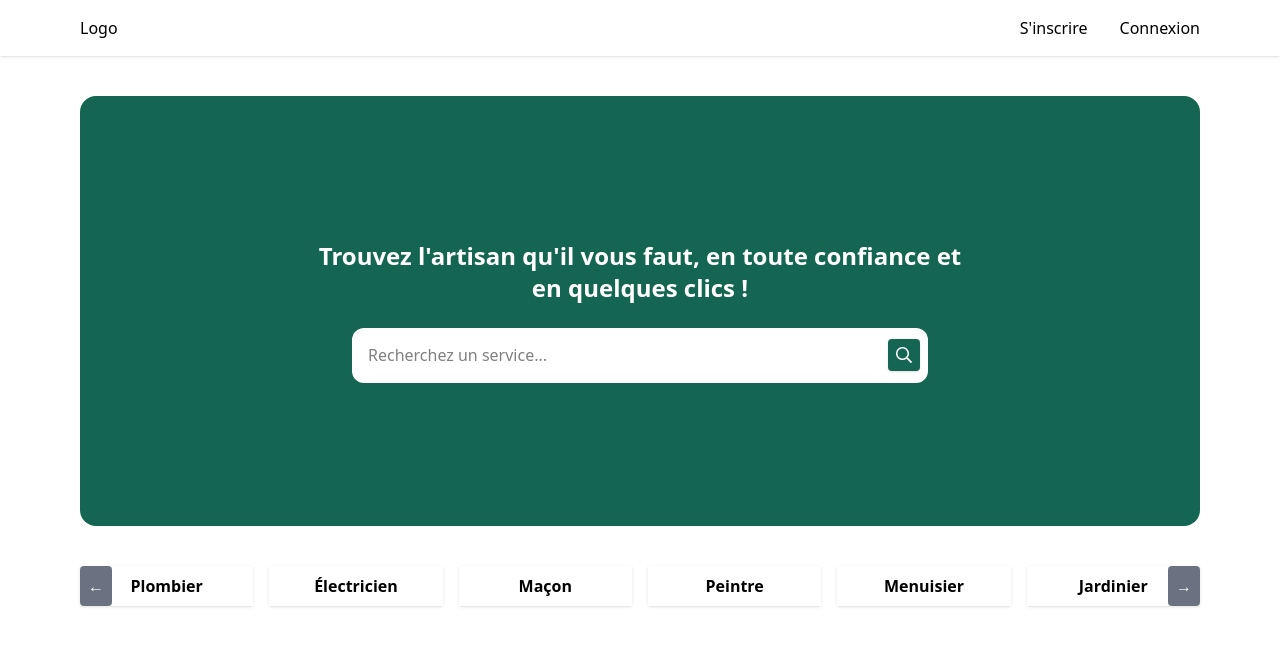
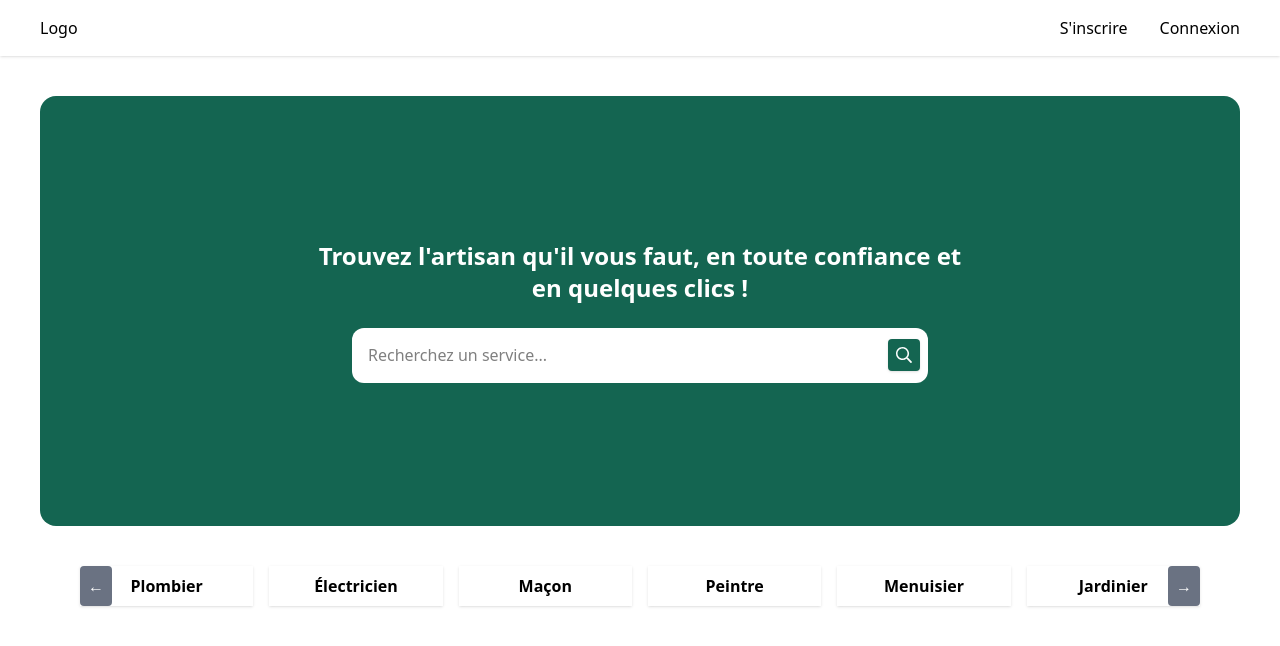
Before and after one commit to aminebk99/khadamaty, a React (Vite) app: page / in a window 1280 px wide. Shown: the top 646 px of the page. Built offline with nearby package versions, Linux system fonts and the light colour scheme.

Commit message:
commit vercel.json

```diff
--- a/src/components/Header.tsx
+++ b/src/components/Header.tsx
@@ -3,7 +3,7 @@ import { Link } from "react-router-dom";
 
 function Header() {
   return (
-    <header className="shadow text-black w-full flex justify-between items-center px-20 py-4 ">
+    <header className="shadow text-black w-full flex justify-between items-center md:px-6 lg:px-10 py-4 ">
       <div>
         {/* <img src={logo} alt="" /> */}
         Logo
--- a/src/components/HomeComponents/Hero.tsx
+++ b/src/components/HomeComponents/Hero.tsx
@@ -1,6 +1,6 @@
 function Hero() {
   return (
-    <div className="px-20 my-10">
+    <div className="mdpx-20 sm:px-10 my-10">
       <div className="rounded-2xl bg-[#146551] h-[430px] flex flex-col justify-center items-center">
         <div className="w-2xl flex flex-col items-center">
           <h2 className="text-2xl font-bold text-white text-center">
--- a/src/components/RegisterForm.tsx
+++ b/src/components/RegisterForm.tsx
@@ -4,11 +4,11 @@ function RegisterForm() {
   return (
     <div className="flex min-h-full flex-1 flex-col justify-center px-6 py-12 lg:px-8">
       <div className="sm:mx-auto sm:w-full sm:max-w-sm">
-        <img
+        {/* <img
           alt="Your Company"
           src="https://tailwindui.com/plus/img/logos/mark.svg?color=%23146551&shade=600"
           className="mx-auto h-10 w-auto"
-        />
+        /> */}
         <h2 className="mt-10 text-center text-2xl/9 font-bold tracking-tight text-[#146551]">
           Créez votre compte
         </h2>
@@ -53,12 +53,12 @@ function RegisterForm() {
 
           <div>
             <label htmlFor="email" className="block text-sm/6 font-medium text-gray-900">
-              E-mail ou numéro de téléphone
+              E-mail
             </label>
             <div className="mt-2">
               <input
                 id="email"
-                placeholder="E-mail ou numéro de téléphone"
+                placeholder="E-mail"
                 name="email"
                 type="email"
                 required
```
Also changed, not shown: vercel.json (added).
